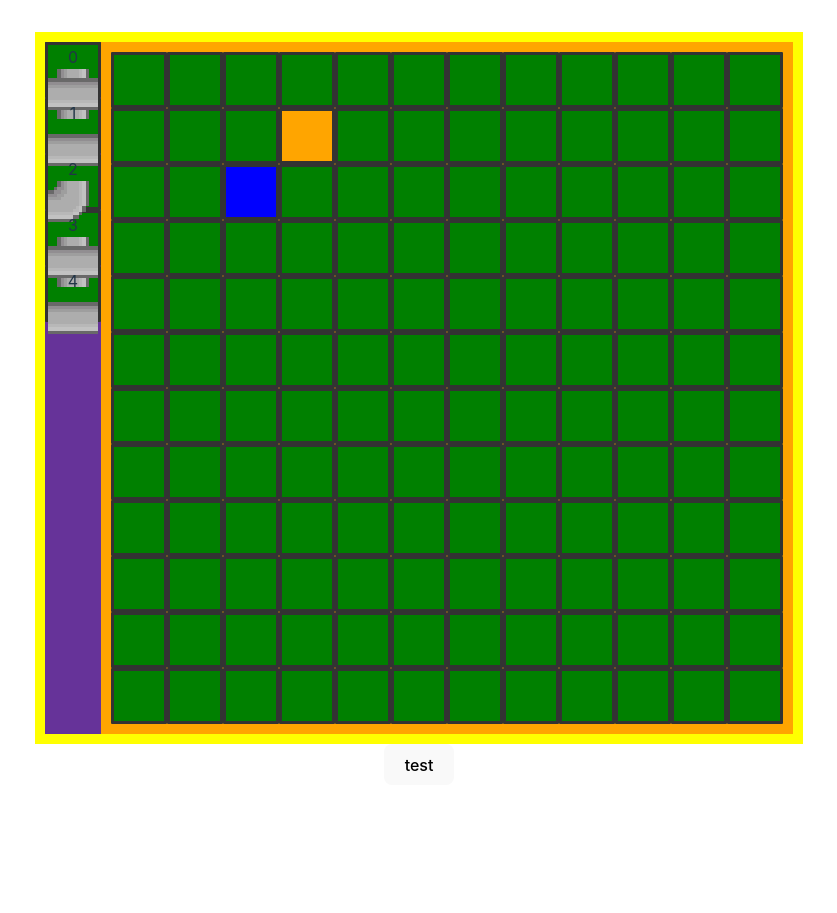
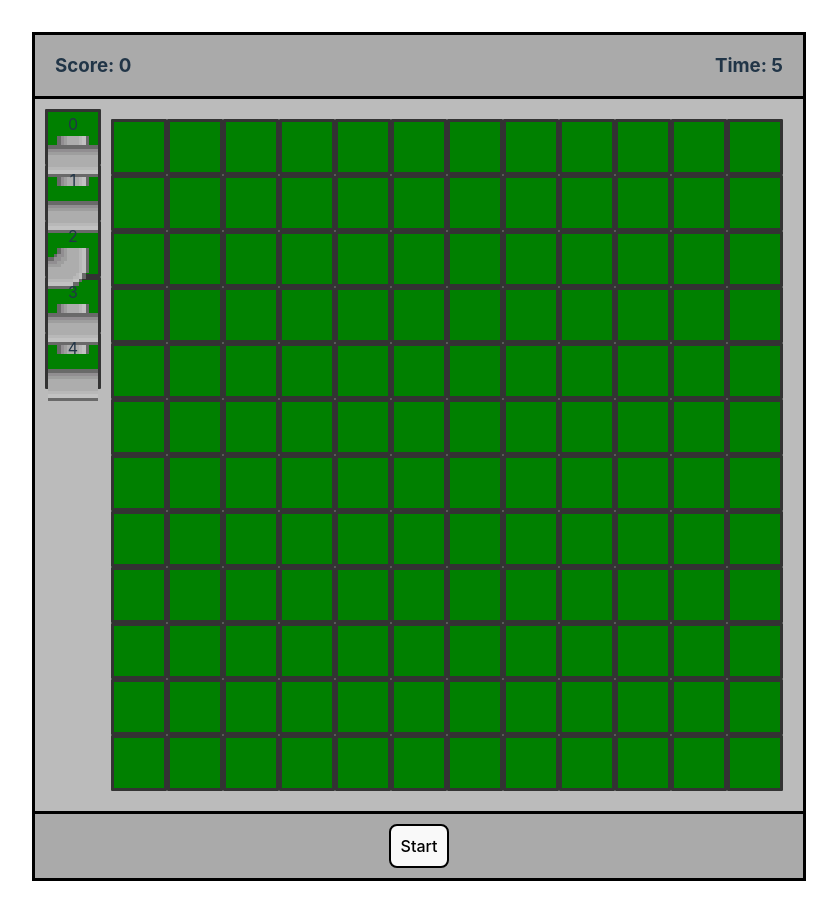
Before and after one commit to JustinStitt/pipe-dream, a Svelte app: page / in a window 1280 px wide. Shown: the whole page, without its empty margins (221-1058 px from the left). Before the commit the page ends 817 px from the top, so only its background shows below. Built offline with nearby package versions, Linux system fonts and the light colour scheme.

Commit message:
small css changes

```diff
--- a/src/App.svelte
+++ b/src/App.svelte
@@ -2,15 +2,20 @@
   import * as util from "./utils.js";
   import { slide, fade } from "svelte/transition";
   import Block from "./lib/Block.svelte";
-  import { onMount } from "svelte";
   import { piece_queue } from "./stores";
   let n = 12;
+
+  let score = 0;
+  let time_remaining = 5;
+
+  let button_text = "Start";
 
   $: blocks = Array.from(Array(n * n).keys());
 
   let bindings = Array(n * n).fill(null);
 
   const newRound = () => {
+    button_text = "Reset";
     bindings.forEach((e) => {
       e.style["background-color"] = "green";
     });
@@ -40,13 +45,13 @@
     addPiece(3),
     addPiece(4),
   ];
-
-  onMount(() => {
-    newRound();
-  });
 </script>
 
 <main>
+  <div class="info">
+    <h3>Score: {score}</h3>
+    <h3>Time: {time_remaining}</h3>
+  </div>
   <div class="container">
     <div
       class="board"
@@ -66,25 +71,54 @@
       {/each}
     </div>
   </div>
-  <button on:click={newRound}>test</button>
+  <div class="buttons">
+    <button on:click={newRound}>{button_text}</button>
+  </div>
 </main>
 
 <style>
+  main {
+    border: 3px solid black;
+  }
+
+  .info {
+    display: flex;
+    padding-left: 20px;
+    padding-right: 20px;
+    justify-content: space-between;
+    background-color: #aaa;
+    border-bottom: 3px solid black;
+  }
+
   .container {
-    background-color: yellow;
+    background-color: #bbb;
     padding: 10px;
-    display: flex;
     display: flex;
     flex-direction: row-reverse;
   }
 
   .pieces {
-    background-color: rebeccapurple;
+    background-color: #bbb;
   }
 
   .board {
     display: grid;
-    background-color: orange;
+    background-color: #bbb;
     padding: 10px;
   }
+
+  .buttons {
+    border-top: 3px solid black;
+    padding: 10px;
+    display: flex;
+    justify-content: center;
+    gap: 10vw;
+    background-color: #aaa;
+  }
+
+  button {
+    border: 2px solid black;
+    padding: 10px;
+    user-select: none;
+  }
 </style>
```
